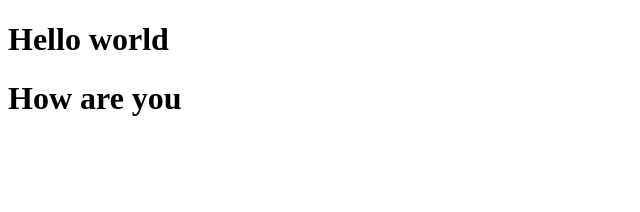
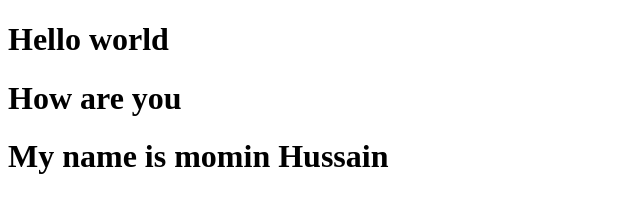
Before and after one commit to MominHussain123/Git-branch, a plain HTML site: page index.html in a window 1280 px wide. Shown: the whole page, without its empty margins (0-640 px from the left). Drawn offline with Linux system fonts and the light colour scheme.

Commit message:
Update Code

```diff
--- a/index.html
+++ b/index.html
@@ -8,5 +8,6 @@
 <body>
     <h1>Hello world</h1>
     <h1>How are you</h1>
+    <h1>My name is momin Hussain</h1>
 </body>
 </html>
```
